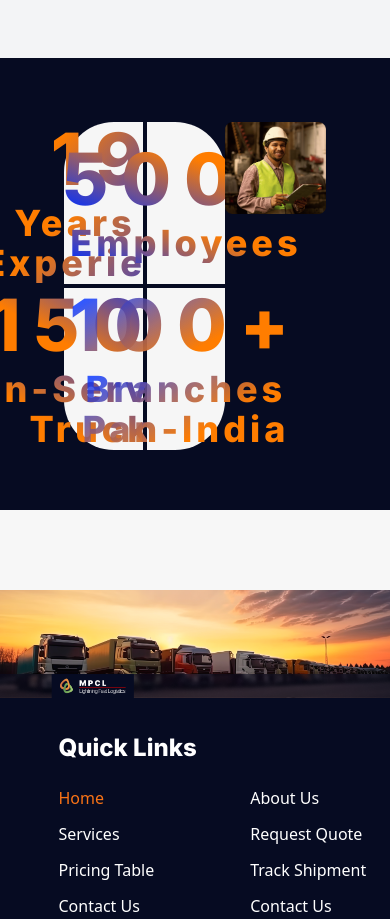
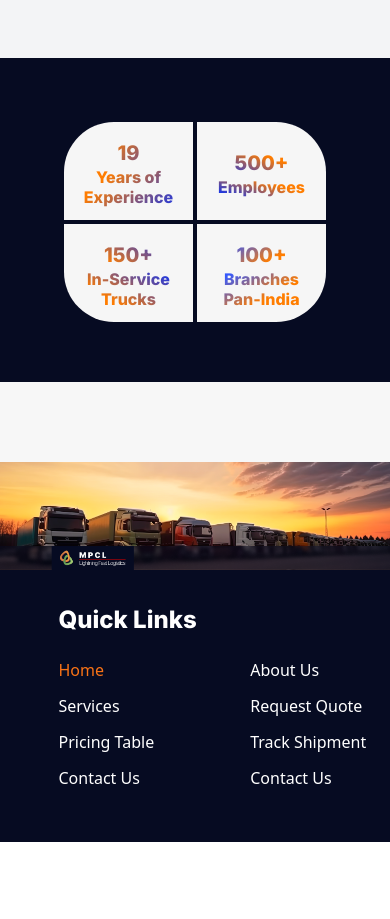
Before and after one commit to PrajwalAxRy/Max-Pacific-Corporation----Offical-Live-Website, a React (Create React App) app in the folder client/: page / in a window 390 px wide. Shown: the part 3460-4379 px from the top of the page. After the commit the page ends 4302 px from the top, so only its background shows below. Built offline with nearby package versions, Linux system fonts and the light colour scheme.

Commit message:
Home page responsive except Footer

```diff
--- a/client/src/components/DataLayout.js
+++ b/client/src/components/DataLayout.js
@@ -9,7 +9,7 @@ function DataLayout() {
     style={{ backgroundColor: "#060B22" }} >
       <div className=" bg-orange-600 pt-16 px-16 w-full min-h-10" style={{ backgroundColor: "#060B22" }}>
         <div className="flex min-h-10  gap-1">
-          <div style={{ width: "60%" }}>
+          <div className="w-full lg:w-3/5">
             {/* //TODO: Here we will write the above two boxes */}
             <div className="flex h-1/2 gap-1">
               <div
@@ -18,21 +18,19 @@ function DataLayout() {
               >
                 <div>
                   <div
-                    className="text-7xl text-center mb-2 gradient-text-one"
+                    className="text-xl md:text-2xl lg:text-7xl mt-4 lg:mt-0 text-center mb-0 lg:mb-2 gradient-text-one tracking-normal lg:tracking-widest"
                     style={{
                       fontFamily: "Inter",
                       fontWeight: 800,
-                      letterSpacing: "12.95px",
                     }}
                   >
                     19
                   </div>
                   <div
-                    className="text-4xl text-center gradient-text-one"
+                    className="px-4 md:px-0 text-base md:text-xl lg:text-4xl text-center gradient-text-one tracking-normal lg:tracking-widest leading-tight mb-3 lg:mb-0"
                     style={{
                       fontFamily: "Inter",
                       fontWeight: 800,
-                      letterSpacing: "3.95px",
                     }}
                   >
                     Years of Experience
@@ -46,21 +44,19 @@ function DataLayout() {
               >
                 <div>
                   <div
-                    className="text-7xl text-center mb-2 gradient-text-two"
+                    className="text-xl md:text-2xl lg:text-7xl mt-4 lg:mt-0 text-center mb-0 lg:mb-2 gradient-text-two tracking-normal lg:tracking-widest"
                     style={{
                       fontFamily: "Inter",
                       fontWeight: 800,
-                      letterSpacing: "12.95px",
                     }}
                   >
                     500+
                   </div>
                   <div
-                    className="text-4xl text-center gradient-text-two"
+                    className=" text-base md:text-xl lg:text-4xl text-center gradient-text-two tracking-normal lg:tracking-widest leading-tight mb-3 lg:mb-0"
                     style={{
                       fontFamily: "Inter",
                       fontWeight: 800,
-                      letterSpacing: "3.95px",
                     }}
                   >
                     Employees
@@ -76,21 +72,19 @@ function DataLayout() {
               >
                 <div>
                   <div
-                    className="text-7xl text-center mb-2 gradient-text-three"
+                    className="text-xl md:text-2xl lg:text-7xl mt-4 lg:mt-0 text-center mb-0 lg:mb-2 gradient-text-three tracking-normal lg:tracking-widest"
                     style={{
                       fontFamily: "Inter",
                       fontWeight: 800,
-                      letterSpacing: "12.95px",
                     }}
                   >
                    150+
                   </div>
                   <div
-                    className="text-4xl text-center gradient-text-three"
+                    className="px-4 md:px-0 text-base md:text-xl lg:text-4xl text-center gradient-text-three tracking-normal lg:tracking-widest leading-tight mb-3 lg:mb-0"
                     style={{
                       fontFamily: "Inter",
                       fontWeight: 800,
-                      letterSpacing: "3.95px",
                     }}
                   >
                     In-Service Trucks
@@ -104,21 +98,20 @@ function DataLayout() {
               >
                 <div>
                   <div
-                    className="text-7xl text-center mb-2 gradient-text-four"
+                    className="text-xl md:text-2xl lg:text-7xl mt-4 lg:mt-0 text-center mb-0 lg:mb-2 gradient-text-four tracking-normal lg:tracking-widest"
                     style={{
                       fontFamily: "Inter",
                       fontWeight: 800,
-                      letterSpacing: "12.95px",
                     }}
                   >
                     100+
                   </div>
                   <div
-                    className="text-4xl text-center gradient-text-four"
+                    className="text-base md:text-xl lg:text-4xl text-center gradient-text-four tracking-normal lg:tracking-widest leading-tight mb-3 lg:mb-0"
                     style={{
                       fontFamily: "Inter",
                       fontWeight: 800,
-                      letterSpacing: "3.95px",
+
                     }}
                   >
                     Branches <br /> Pan-India
@@ -127,32 +120,10 @@ function DataLayout() {
               </div>
             </div>
 
-
-            {/* //TODO: Here we will have the box below with a quote */}
-            {/* <div
-              className="w-full h-1/2 mt-1 custom-border-radius items-center justify-center text-center flex px-10   "
-              style={{ backgroundColor: "#060B22" }}
-            >
-              <div>
-                <div
-                  className="text-4xl text-center italic gradient-text-three"
-                  style={{ fontFamily: "Troochi", fontWeight: 600 }}
-                >
-                  {" "}
-                  “ We Keep India Moving ”{" "}
-                </div>
-                <div
-                  className="text-3xl text-center gradient-text-three mt-2"
-                  style={{ fontFamily: "Inter", fontWeight: 600 }}
-                >
-                  Max Speed. Max Efficiency. Max Pacific.
-                </div>
-              </div>
-            </div> */}
           </div>
 
-          <div style={{ width: "50%" }}>
-            <img src={workerImage} alt="IdkMantfyougonnado" />
+          <div className="hidden md:block h-auto md:w-1/2">
+            <img src={workerImage} alt="Worker" className="w-full h-auto" />
           </div>
         </div>
       </div>
--- a/client/src/components/textImage.css
+++ /dev/null
@@ -1,7 +0,0 @@
-/* Responsive.css */
-@media (max-width: 950px) {
-    .custom-image {
-      width: 100%;
-      height: auto;
-    }
-  }
--- a/client/src/components/textImage.js
+++ b/client/src/components/textImage.js
@@ -1,5 +1,4 @@
 import React from 'react';
-import './textImage.css'; // Adjust the path as necessary
 
 const TextImage = ({ title = 'Services', images }) => {
   return (
```
